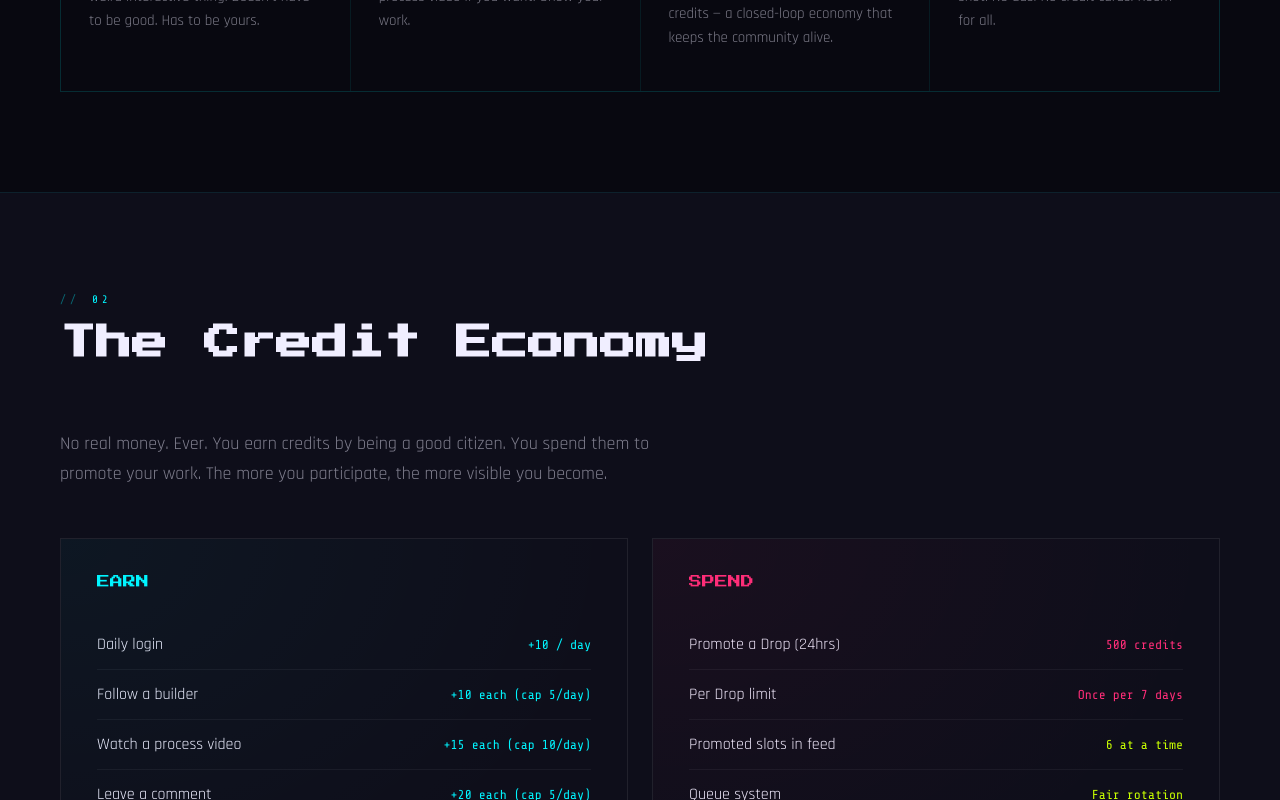
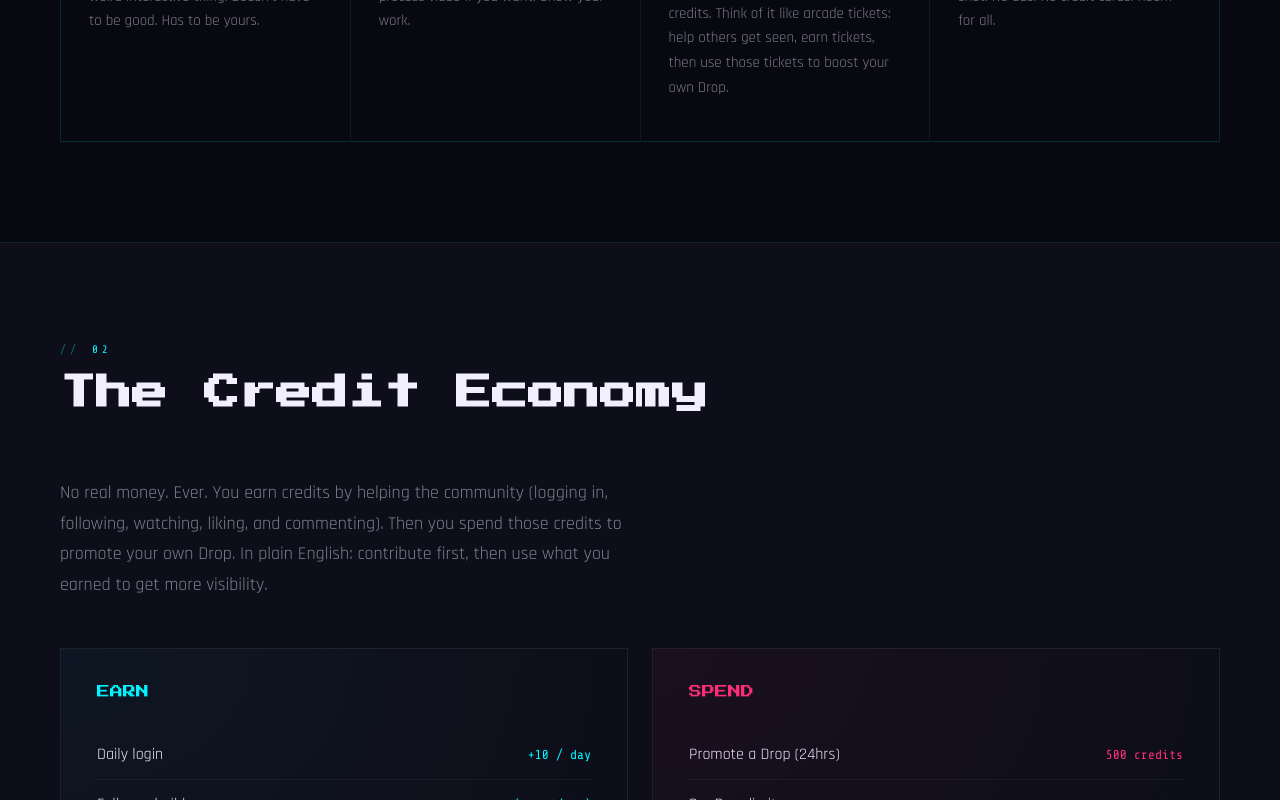
Before and after one commit to editor-beep/LMNH, a Next.js app: page / in a window 1280 px wide. Shown: the part 1855-2655 px from the top of the page. Built offline with nearby package versions, Linux system fonts and the light colour scheme.

Commit message:
Clarify credit economy copy in plain English

```diff
--- a/app/about/page.js
+++ b/app/about/page.js
@@ -102,7 +102,7 @@ export default function About() {
           {/* CREDIT ECONOMY NOTE */}
           <div style={{ borderLeft: '2px solid rgba(0,245,255,0.2)', paddingLeft: '24px' }}>
             <p style={{ ...paraStyle, fontSize: '14px', color: 'rgba(240,238,255,0.4)' }}>
-              The credit economy is how we keep it fair. Every like, comment, follow, and video watch earns you credits. Credits buy you visibility in the feed. No real money. No algorithm you can't see. No early adopter advantage that compounds forever.
+              Credits are our points system, and they keep things fair. When you like, comment, follow, or watch videos, you earn credits. You can then spend those credits to promote your Drop in the feed. No real money, no hidden ranking tricks, and no permanent head start for early users.
             </p>
             <p style={{ ...paraStyle, fontSize: '14px', color: 'rgba(240,238,255,0.4)' }}>
               Show up. Earn your spot. Share what you built.
--- a/app/page.js
+++ b/app/page.js
@@ -389,7 +389,7 @@ export default function Home() {
          {[
            { num: '01', icon: '🔨', title: 'Build Something', desc: "Use Claude, Bolt, Replit, v0 — whatever. Make a game, a site, a weird interactive thing. Doesn't have to be good. Has to be yours.", color: 'var(--pink)' },
            { num: '02', icon: '📡', title: 'Drop It', desc: 'Post your Drop: link to the live thing, describe it, tag your tools. Add a process video if you want. Show your work.', color: 'var(--cyan)' },
-           { num: '03', icon: '👁', title: 'Participate', desc: 'Follow builders. Watch videos. Leave real comments. Every action earns credits — a closed-loop economy that keeps the community alive.', color: 'var(--lime)' },
+           { num: '03', icon: '👁', title: 'Participate', desc: 'Follow builders. Watch videos. Leave real comments. Every action earns credits. Think of it like arcade tickets: help others get seen, earn tickets, then use those tickets to boost your own Drop.', color: 'var(--lime)' },
            { num: '04', icon: '⚡', title: 'Earn Your Spotlight', desc: 'Spend credits to promote your Drop in the feed rotation. Everyone gets a fair shot. No ads. No credit cards. Room for all.', color: 'var(--purple)' },
          ].map(s => (
            <div key={s.num} className="step">
@@ -408,7 +408,7 @@ export default function Home() {
          <h2 className="section-title">The Credit Economy</h2>
        </div>
        <p className="reveal" style={{fontFamily:'Rajdhani,sans-serif', fontSize:'18px', maxWidth:'600px', lineHeight:'1.7', color:'var(--dim)'}}>
-         No real money. Ever. You earn credits by being a good citizen. You spend them to promote your work. The more you participate, the more visible you become.
+         No real money. Ever. You earn credits by helping the community (logging in, following, watching, liking, and commenting). Then you spend those credits to promote your own Drop. In plain English: contribute first, then use what you earned to get more visibility.
        </p>
        <div className="credits-grid">
          <div className="credit-block earn reveal">
```
